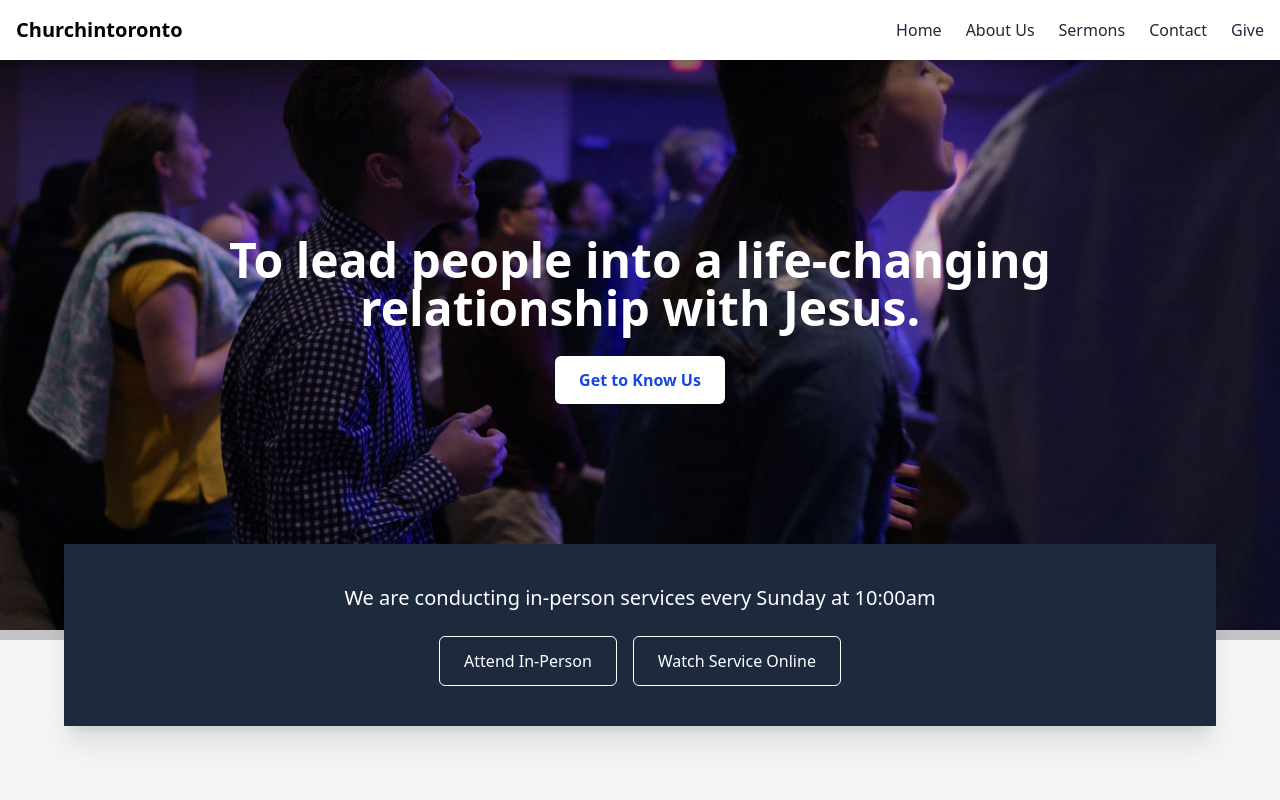
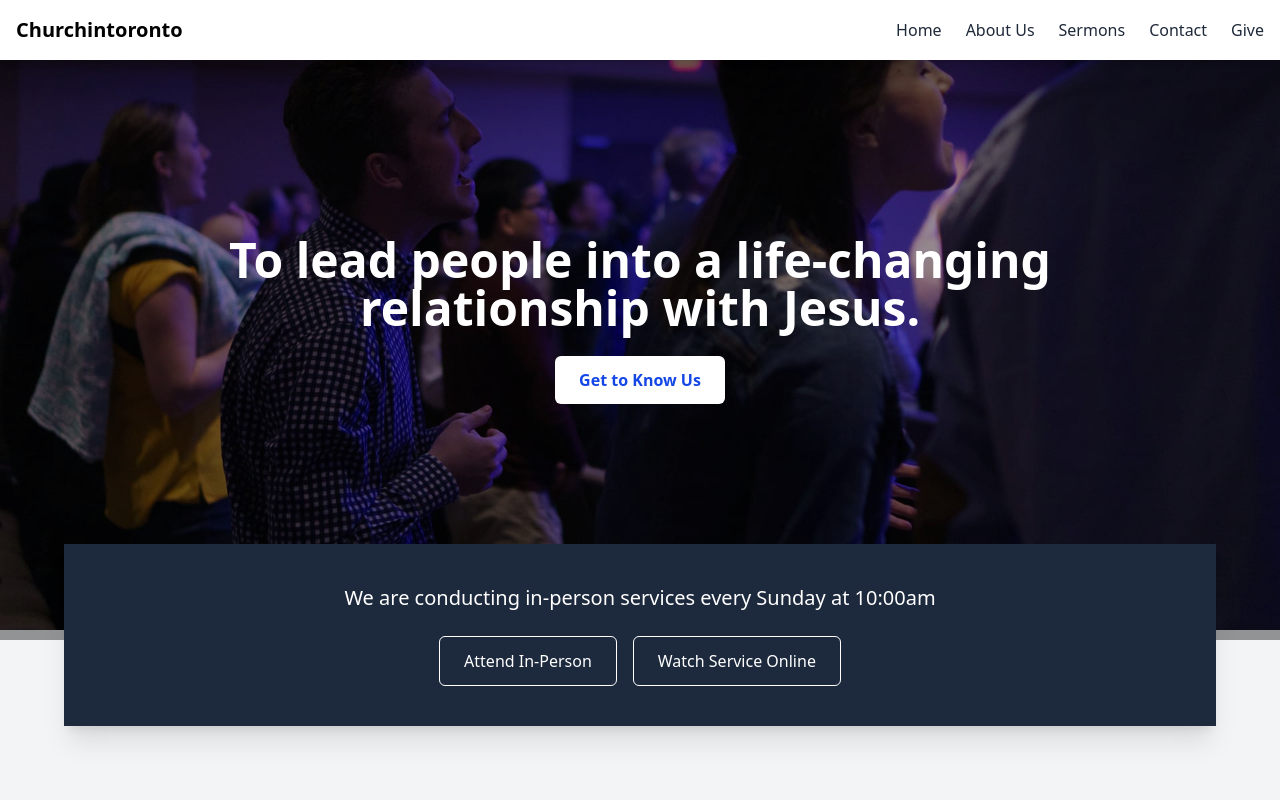
Before and after one commit to plaxamana/churchintoronto-next, a Next.js app: page / in a window 1280 px wide. Shown: the top 800 px of the page. Built offline with nearby package versions, Linux system fonts and the light colour scheme.

Commit message:
increased bg opacity to 40

```diff
--- a/src/components/sections/HeroSection/index.tsx
+++ b/src/components/sections/HeroSection/index.tsx
@@ -32,7 +32,7 @@ export default function HeroSection() {
       />
 
       {/* Overlay */}
-      <div className="absolute inset-0 z-10 bg-black opacity-20" />
+      <div className="absolute inset-0 z-10 bg-black opacity-40" />
 
       {/* Content */}
       <div className="relative z-20 max-w-4xl px-4 text-center">
```
